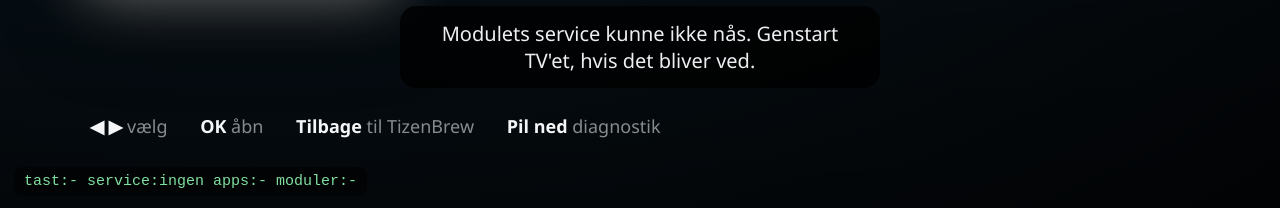
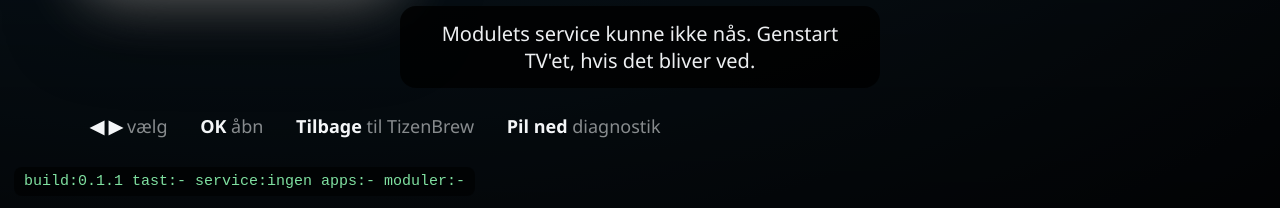
Before and after one commit to benisnebisben/tv-startmenu, a website: page app/index.html in a window 1280 px wide. Shown: the part 592-800 px from the top of the page. Drawn offline with Linux system fonts and the light colour scheme; no server answers.

Commit message:
chore(app): v0.1.1 og synligt build-nr i debug-linje (tvinger frisk hentning i TizenBrew)
Co-Authored-By: Claude Opus 4.8 <noreply@anthropic.com>
Claude-Session: https://claude.ai/code/session_015edYkxJXPbrrK1Zx7QtnSf

```diff
--- a/app/index.html
+++ b/app/index.html
@@ -95,11 +95,12 @@
 (function () {
   'use strict';
 
+  var BUILD = '0.1.1';
   var hudEl = document.getElementById('hud');
   var dbg = { key: '-', svc: '…', apps: '-', mods: '-', err: '' };
   function hud() {
     if (!hudEl) { return; }
-    hudEl.innerHTML = 'tast:' + dbg.key + '  service:' + dbg.svc + '  apps:' + dbg.apps +
+    hudEl.innerHTML = 'build:' + BUILD + '  tast:' + dbg.key + '  service:' + dbg.svc + '  apps:' + dbg.apps +
       '  moduler:' + dbg.mods + (dbg.err ? '  <span style="color:#ff8080">FEJL: ' + dbg.err + '</span>' : '');
   }
   window.onerror = function (msg, src, line) { dbg.err = msg + ' @' + line; hud(); return false; };
--- a/package.json
+++ b/package.json
@@ -1,7 +1,7 @@
 {
   "name": "tv-startmenu",
   "appName": "Startmenu",
-  "version": "0.1.0",
+  "version": "0.1.1",
   "description": "Lækker TizenBrew-startmenu til stue-TV'et: TizenTube, DR, OpenIPTV og kildeliste, med AutoLaunch.",
   "packageType": "app",
   "appPath": "app/index.html",
```
